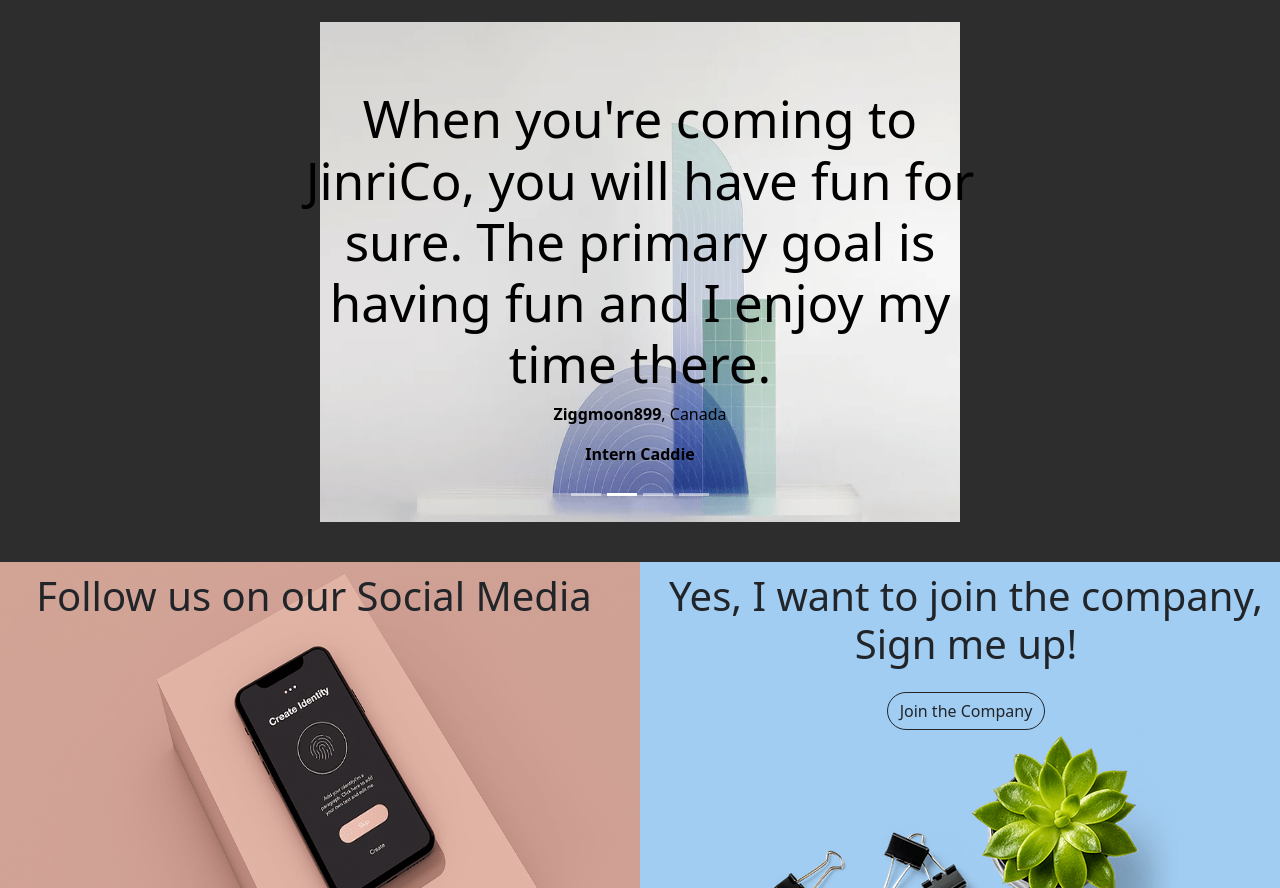
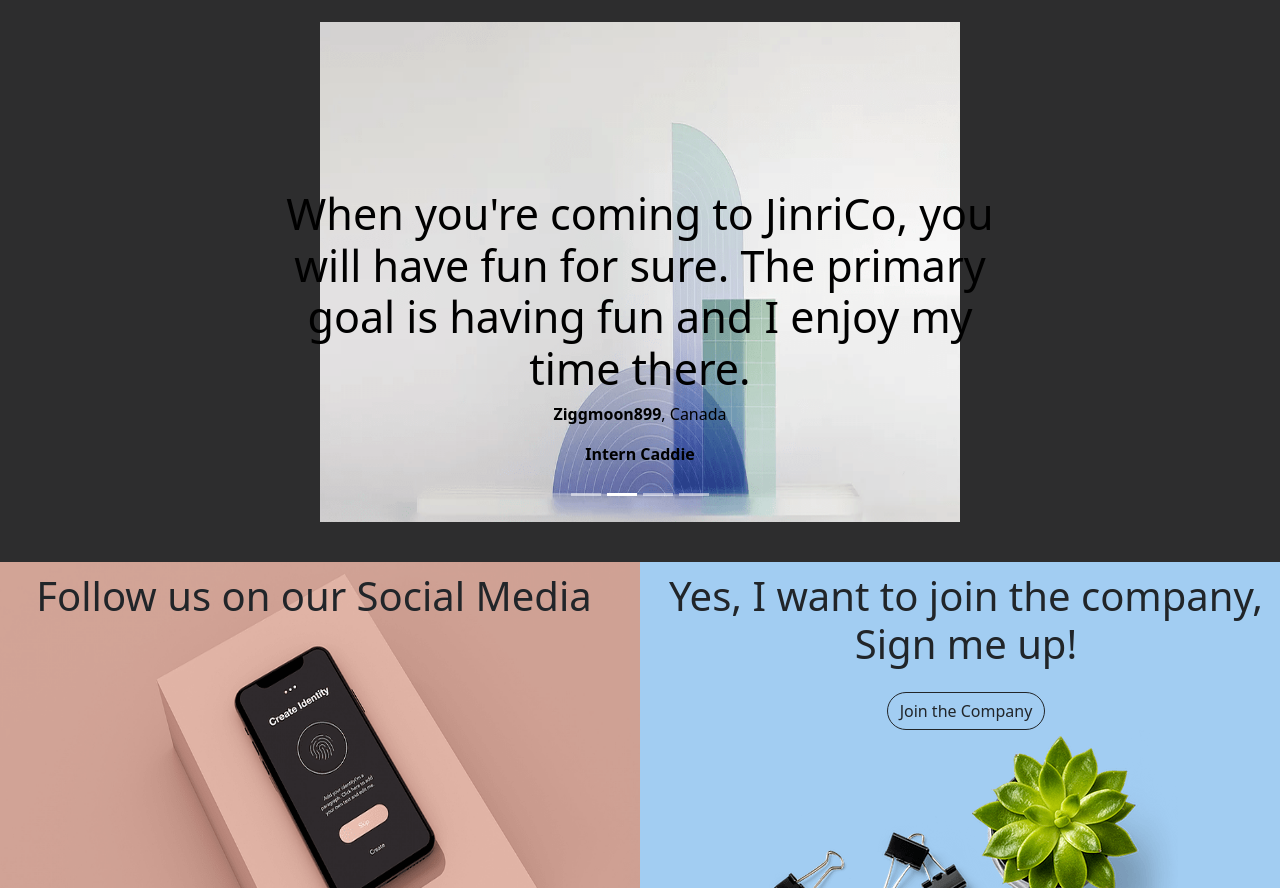
Before and after one commit to chococappucino/business-jinritv, a React (Create React App) app: page / in a window 1280 px wide. Shown: the part 2012-2900 px from the top of the page. Built offline with nearby package versions, Linux system fonts and the light colour scheme.

Commit message:
Update CustomCarousel.module.css

```diff
--- a/src/components/Carousel/CustomCarousel.module.css
+++ b/src/components/Carousel/CustomCarousel.module.css
@@ -11,7 +11,7 @@
 .Quote {
   display: inline-block;
   width: 80%;
-  font-size: 51px;
+  font-size: 43px;
   line-height: 1.2em;
   color: black;
 }
```
